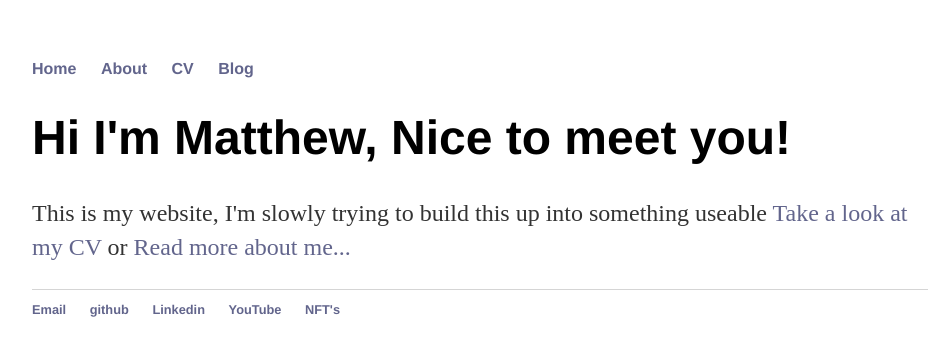
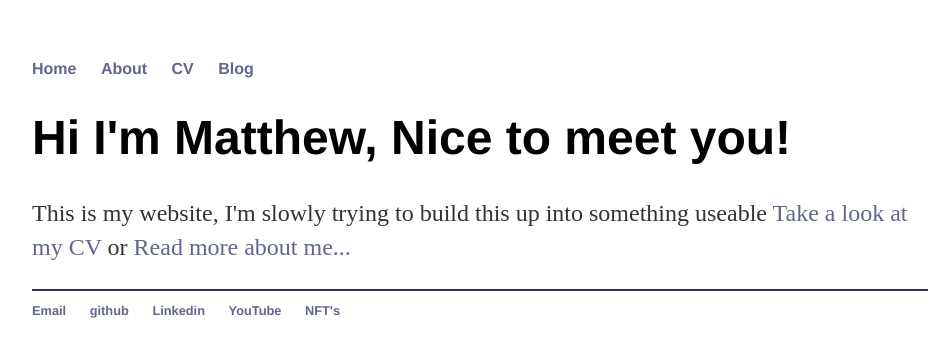
Before and after one commit to mjkgreen/mjkgreen.github.io, a Jekyll site: the page built from index.html, in a window 1280 px wide. Shown: the top 357 px of the page, without its empty margins (160-1099 px from the left). Built offline with Jekyll 4.4.1, drawn with Linux system fonts in a browser that asks for light colours.

Commit message:
Update main.css

```diff
--- a/css/main.css
+++ b/css/main.css
@@ -29,7 +29,7 @@ p {
     color: #333;
 }
 footer {
-    border-top: 1px solid #d5d5d5;
+    border-top: 2px solid #312f61;
     font-size: .8em;
 }
 
```
